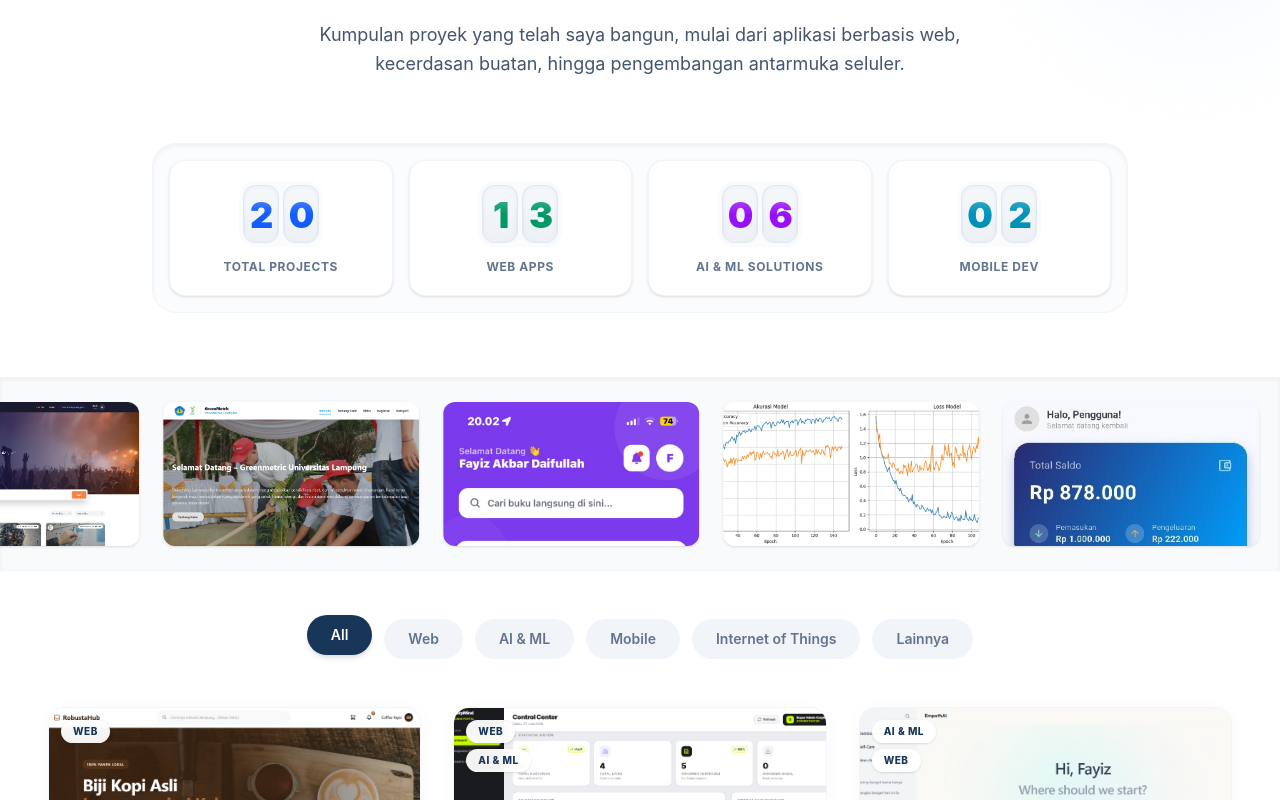
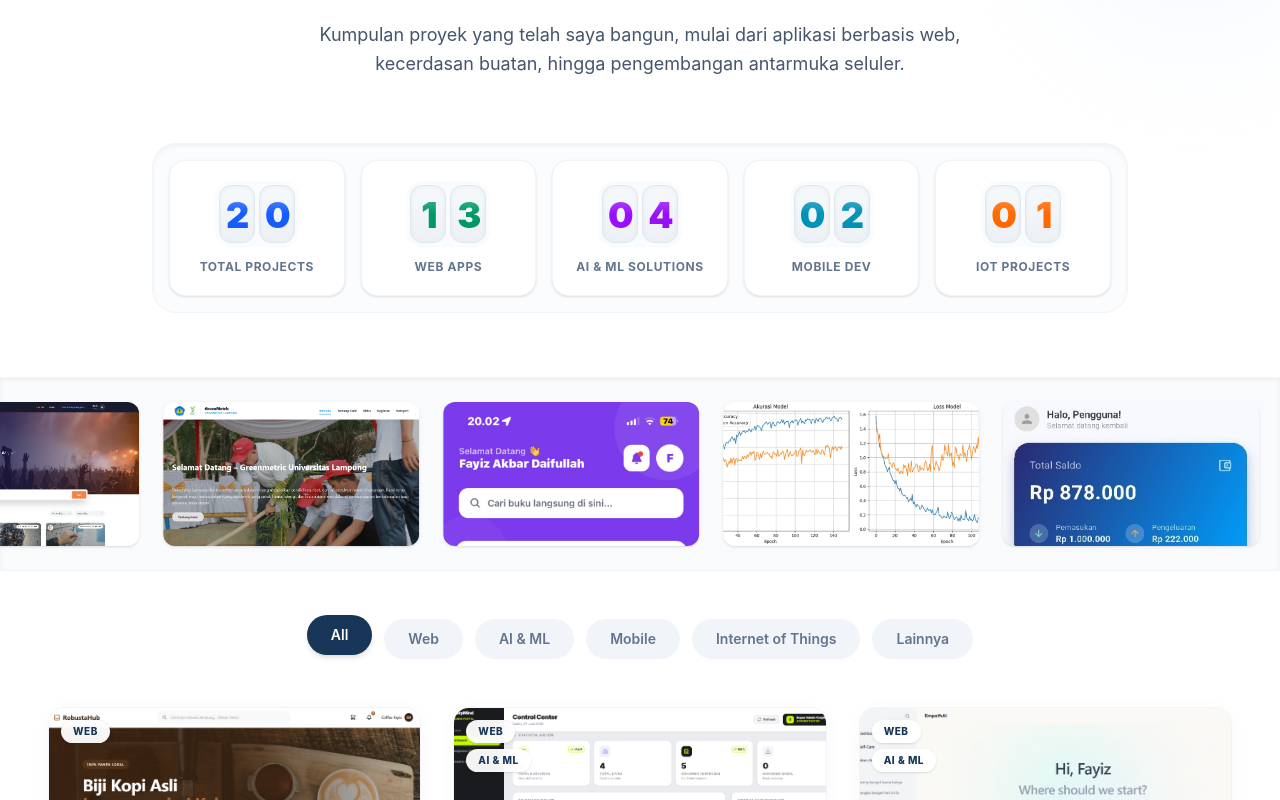
Before and after one commit to Fayiz-Akbar/Fayiz-Akbar.github.io, a React (Vite) app: page / in a window 1280 px wide. Shown: the part 4060-4860 px from the top of the page. Built offline with nearby package versions, Linux system fonts and the light colour scheme.

Commit message:
update ui

```diff
--- a/src/components/Projects.jsx
+++ b/src/components/Projects.jsx
@@ -27,7 +27,7 @@ const projectsData = [
     link: "https://github.com/Fayiz-Akbar"
   },
   {
-    id: 2, title: "EmpathAI", categories: ["AI & ML", "Web"],
+    id: 2, title: "EmpathAI", categories: ["Web", "AI & ML"],
     image: "/image/empathai.png",
     tags: ["Node.js", "Express.js", "NLP", "Chatbot", "React", "MongoDB"],
     desc: "Sistem chatbot interaktif berbasis kecerdasan buatan (AI) yang dirancang untuk memberikan dukungan emosional.",
@@ -138,7 +138,7 @@ const projectsData = [
     link: "https://github.com/Fayiz-Akbar/Website-jual-buku-"
   },
   {
-    id: 18, title: "SMPN 18 Bandar Lampung", categories: ["Lainnya"],
+    id: 18, title: "SMPN 18 Bandar Lampung", categories: ["Web"],
     image: "/image/smpn18.png", imagePosition: "object-top",
     tags: ["WordPress", "CMS"],
     desc: "Website profil sekolah profesional SMPN 18 Bandar Lampung.",
@@ -512,9 +512,10 @@ const Projects = () => {
   const projectStats = useMemo(() => {
     return {
       All: projectsData.length,
-      Web: projectsData.filter(p => p.categories.includes("Web")).length,
-      AI: projectsData.filter(p => p.categories.includes("AI & ML")).length,
-      Mobile: projectsData.filter(p => p.categories.includes("Mobile")).length,
+      Web: projectsData.filter(p => p.categories[0] === "Web").length,
+      AI: projectsData.filter(p => p.categories[0] === "AI & ML").length,
+      Mobile: projectsData.filter(p => p.categories[0] === "Mobile").length,
+      IoT: projectsData.filter(p => p.categories[0] === "Internet of Things").length,
     };
   }, []);
 
@@ -563,7 +564,7 @@ const Projects = () => {
             whileInView={{ opacity: 1, y: 0 }}
             viewport={{ once: true, margin: "-100px" }}
             transition={{ duration: 0.5, delay: 0.1 }}
-            className="grid grid-cols-2 sm:grid-cols-4 gap-4 p-4 bg-slate-50/60 rounded-3xl border border-slate-100 shadow-inner"
+            className="grid grid-cols-2 sm:grid-cols-3 lg:grid-cols-5 gap-4 p-4 bg-slate-50/60 rounded-3xl border border-slate-100 shadow-inner"
           >
             <div className="flex flex-col items-center justify-center p-5 bg-white rounded-2xl border border-slate-100 shadow-sm w-full">
               <CasinoNumber value={projectStats.All} textColor="text-blue-600" />
@@ -580,6 +581,10 @@ const Projects = () => {
             <div className="flex flex-col items-center justify-center p-5 bg-white rounded-2xl border border-slate-100 shadow-sm w-full">
               <CasinoNumber value={projectStats.Mobile} textColor="text-cyan-600" />
               <p className="text-xs font-bold tracking-wider uppercase text-slate-500 font-poppins mt-3">Mobile Dev</p>
+            </div>
+            <div className="flex flex-col items-center justify-center p-5 bg-white rounded-2xl border border-slate-100 shadow-sm w-full">
+              <CasinoNumber value={projectStats.IoT} textColor="text-orange-500" />
+              <p className="text-xs font-bold tracking-wider uppercase text-slate-500 font-poppins mt-3">IoT Projects</p>
             </div>
           </motion.div>
         </div>
```
